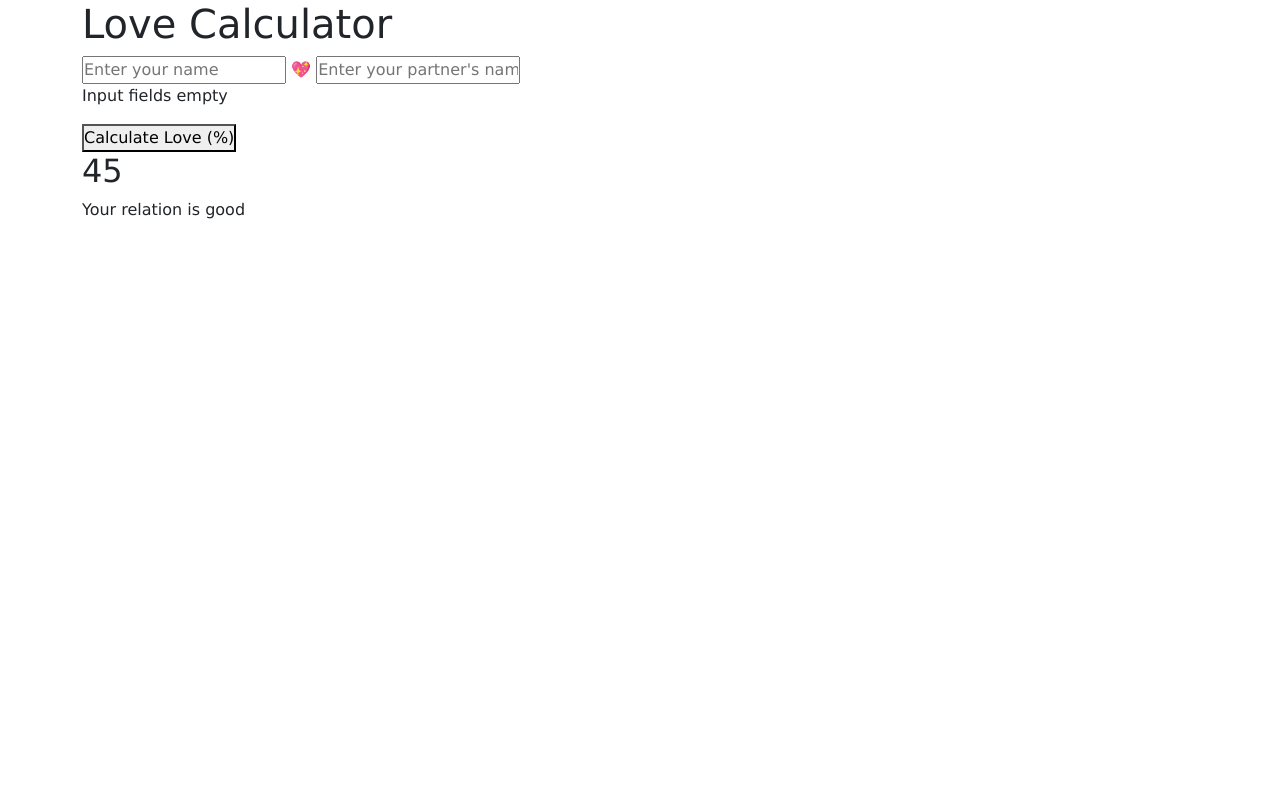
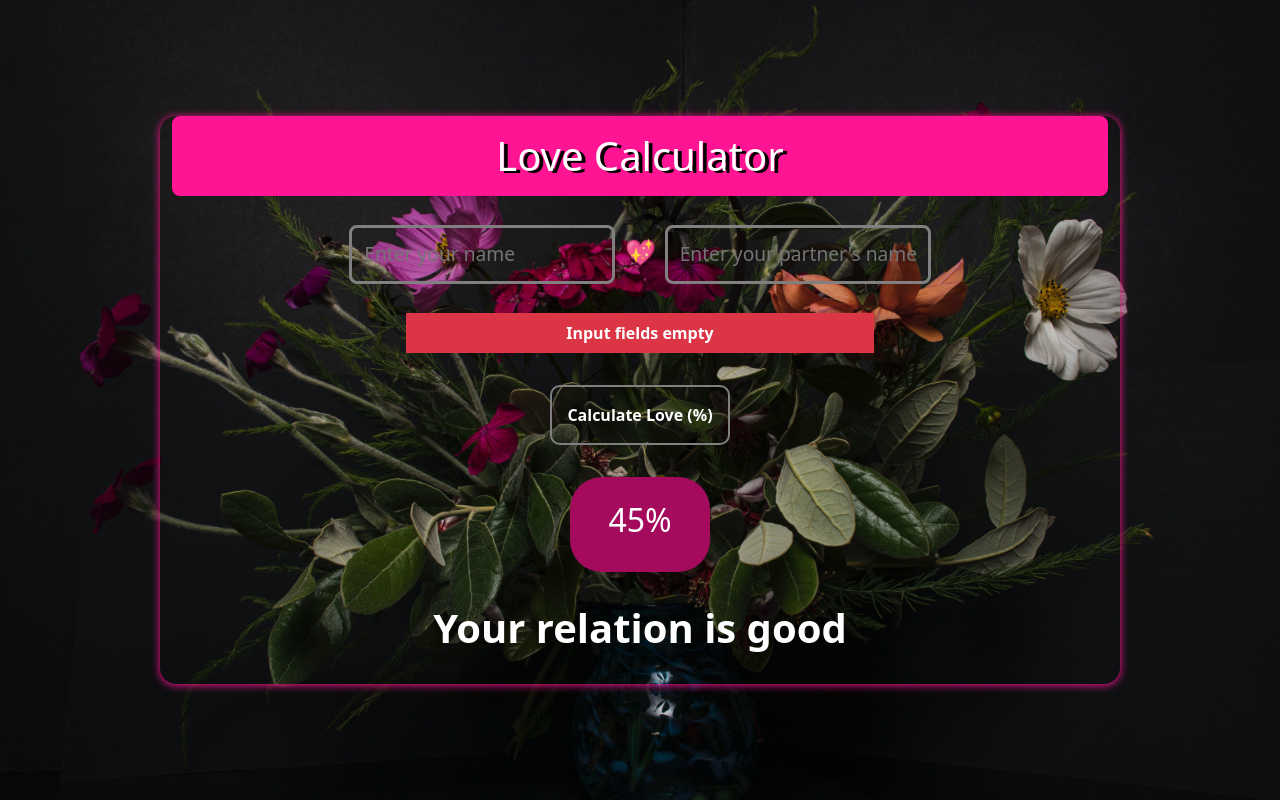
Before and after one commit to Abiona108/Love-Calculator, a plain HTML site: page index.html in a window 1280 px wide. Drawn offline with Linux system fonts and the light colour scheme.

Commit message:
updated the css styling

```diff
--- a/index.html
+++ b/index.html
@@ -9,25 +9,27 @@
 </head>
 <body>
 
-    <div class="container">
-        <h1>Love Calculator</h1>
-        <div class="main">
-            <div class="inputs">
-                <input type="text" name="" id="" placeholder="Enter your name">
-                <span>💖</span>
-                <input type="text" name="" id="" placeholder="Enter your partner's name">
+    <div class="container w-75 rounded-4">
+        <div class="header text-center mb-3 ">
+            <h1 class="text-white rounded-3 py-3">Love Calculator</h1>
+        </div>
+        <div class="main text-center text-white ">
+            <div class="inputs py-3 d-sm-block">
+                <input type="text" name="" id="firstname" autocomplete="off" placeholder="Enter your name">
+                <span class="mx-2">💖</span>
+                <input type="text" name="" id="partnername" autocomplete="off" placeholder="Enter your partner's name">
 
             </div>
 
             <div class="calculate">
-                <p id="errorMessage">Input fields empty</p>
-                <button>Calculate Love (%)</button>
+                <p class="bg-danger w-50 m-auto py-2 my-3 fw-bold " id="errorMessage" >Input fields empty</p>
+                <button onclick="submit()" class=" my-3 py-3 fw-bold">Calculate Love (%)</button>
             </div>
-            <div class="answer">
-                <h2>45</h2>
+            <div class="answer my-3 py-4 rounded-5 m-auto fs-3 ">
+                <h2 id="answer">45%</h2>
             </div>
-            <div class="message">
-                <p>Your relation is good</p>
+            <div class="message   py-3 ">
+                <p id="message" class="display-6 fw-bold ">Your relation is good</p>
             </div>
         </div>
     </div>
--- a/style.css
+++ b/style.css
@@ -2,11 +2,53 @@
     margin: 0px;
     padding: 0px;
     box-sizing: border-box;
-    font-family: Verdana, Geneva, Tahoma, sans-serif;
 }
 body{
+    background-image: url(images/pexels-natasha-babenko-2565348.jpg);
+    background-size: cover;
+    background-blend-mode: darken;
+    height: 100vh;
     display: flex;
+    align-items: center;
     justify-content: center;
-    justify-items: center;
-    height: 100vh;
+    margin: 0;
+    font-family: Tahoma, sans-serif;
 }
+.container{
+    box-shadow: 0 1px 8px deeppink;
+}
+.header h1{
+    text-decoration: wavy;
+    text-shadow: 4px 2px  black;
+    background-color: deeppink;
+}
+.inputs input{
+    border-radius: 5px;
+    padding: 12px;
+    font-size: 1.2em;
+    border: none;
+    width: 260px;
+    outline: 3px solid grey;
+    background: transparent;
+    color: white;
+}
+.inputs span{
+    font-size: 25px;
+}
+.calculate button{
+    background: transparent;
+    border: 2px solid gray;
+    color:white;
+    padding: 15px;
+    border-radius: 10px;
+}
+.calculate button:hover{
+    border: 2px solid deeppink;
+    background: deeppink;
+    color: white;
+    cursor: pointer;
+}
+.answer{
+    background-color:rgb(164, 11, 93);
+    width: 15%;
+}
```
